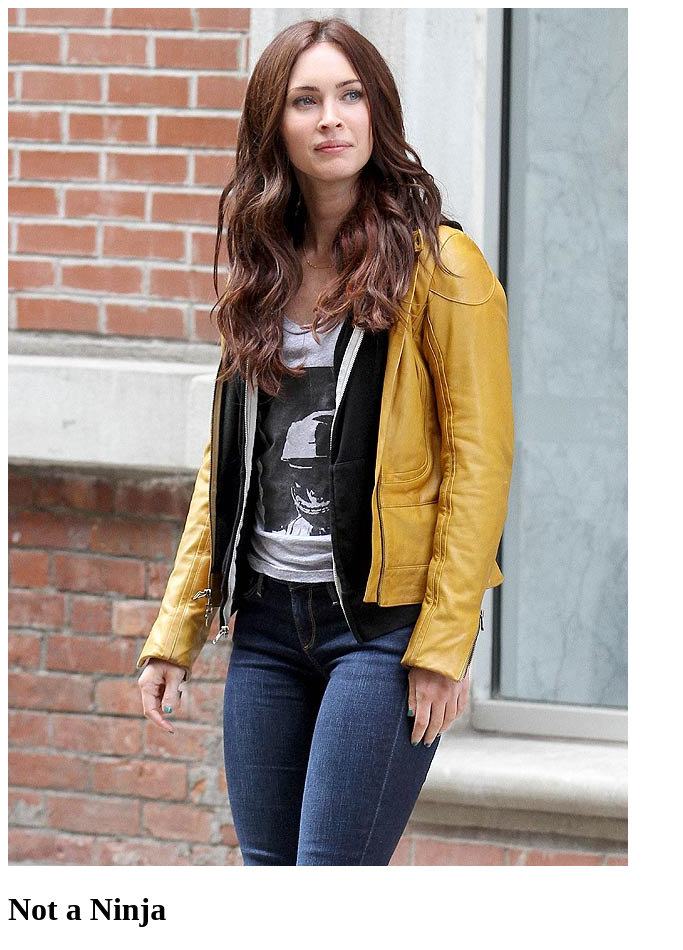
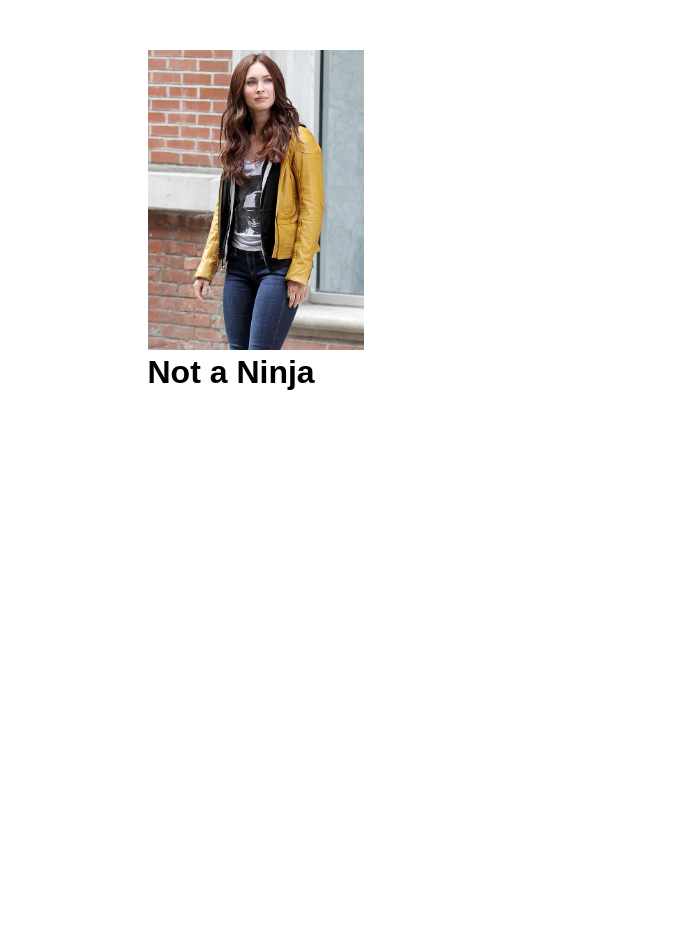
Before and after one commit to JocelynTuohy/cojo_python_flask_disappearing_ninja, a Flask app: page /ninja/1 in a window 1280 px wide. Shown: the whole page, without its empty margins (0-683 px from the left). After the commit the page ends 390 px from the top, so only its background shows below. Run offline with Flask 2, Linux system fonts and the light colour scheme.

Commit message:
added a small amount of css to project

```diff
--- /dev/null
+++ b/static/css/ninjastyle.css
@@ -0,0 +1,20 @@
+*{
+  margin: 0;
+  border: 0;
+  padding: 0;
+  outline: 0;
+}
+
+#wrapper{
+  margin: 50px auto;
+  width: 985px;
+  height: 100%;
+  position: relative;
+  padding: 0 7px;
+  font-family: sans-serif;
+  vertical-align: middle;
+}
+
+img{
+  height: 300px;
+}
--- a/templates/allNinjas.html
+++ b/templates/allNinjas.html
@@ -3,6 +3,7 @@
   <head>
     <title>All the Ninjas!</title>
     <meta charset='utf-8' />
+    <link rel="stylesheet" href="{{ url_for('static', filename='css/ninjastyle.css') }}">
   </head>
   <body>
     <div id='wrapper'>
--- a/templates/index.html
+++ b/templates/index.html
@@ -3,6 +3,7 @@
   <head>
     <title>Are there ninjas here? </title>
     <meta charset='utf-8' />
+    <link rel="stylesheet" href="{{ url_for('static', filename='css/ninjastyle.css') }}">
   </head>
   <body>
     <div id='wrapper'><h4>No ninjas here.</h4></div>
--- a/templates/thisninja.html
+++ b/templates/thisninja.html
@@ -3,6 +3,7 @@
   <head>
     <title>This Ninja</title>
     <meta charset='utf-8' />
+    <link rel="stylesheet" href="{{ url_for('static', filename='css/ninjastyle.css') }}">
   </head>
   <body>
     <div id='wrapper'>
```
